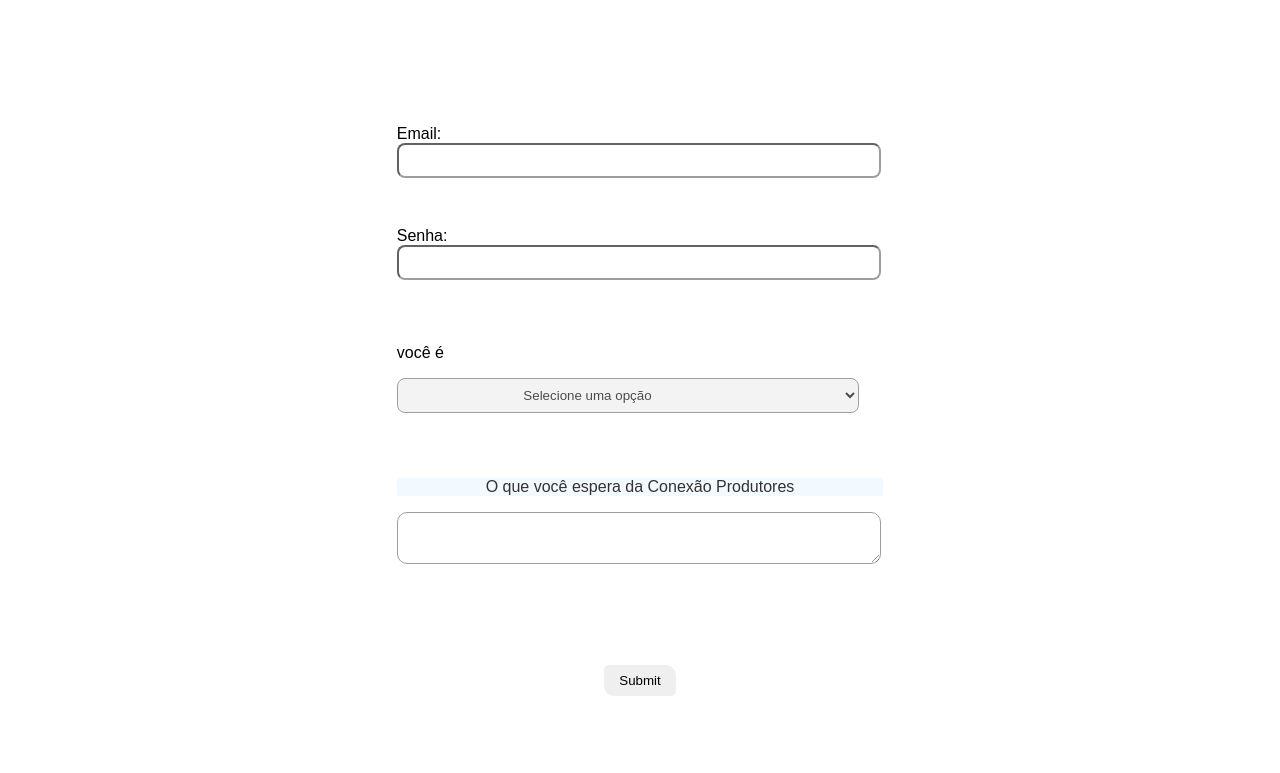
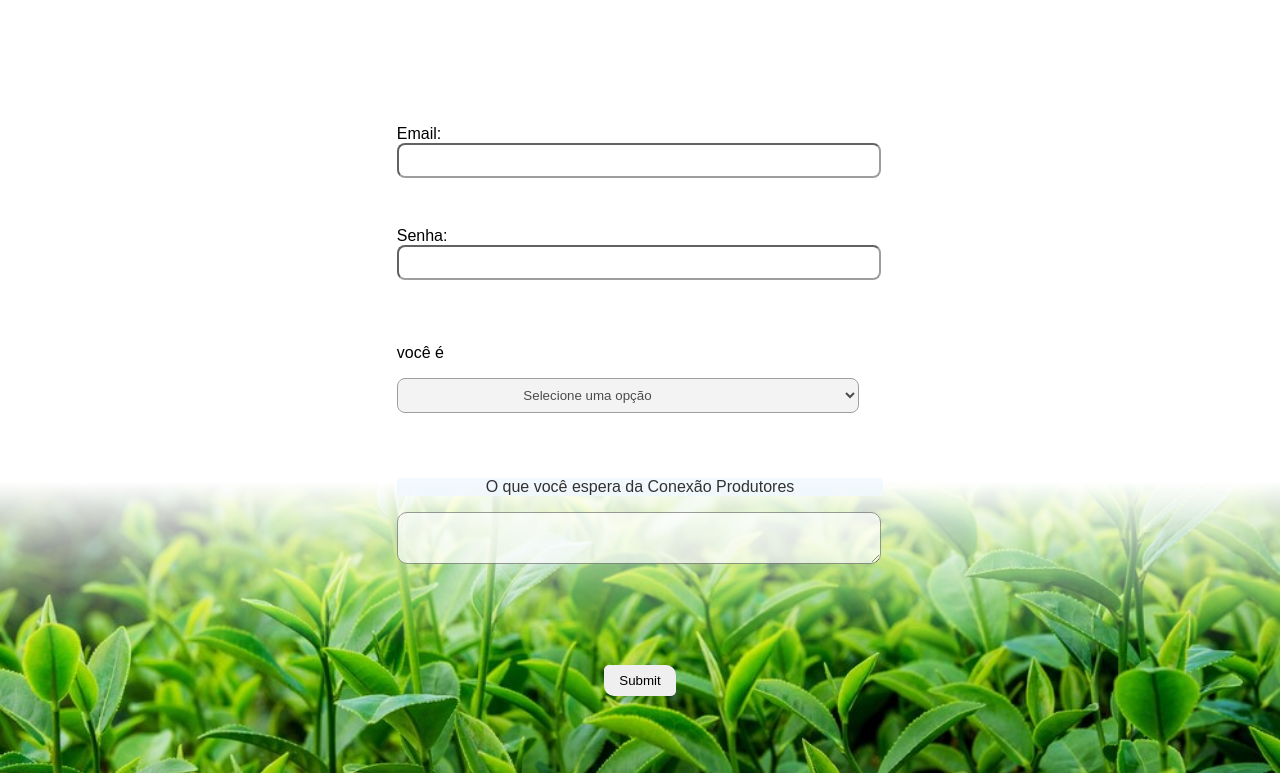
Before and after one commit to zMiguel151z/projectSebrae.github.io, a plain HTML site: page áreas/login.html in a window 1280 px wide. Shown: the part 60-833 px from the top of the page. Drawn offline with Linux system fonts and the light colour scheme.

Commit message:
Update Login.css

```diff
--- a/áreas/Estilos/Login.css
+++ b/áreas/Estilos/Login.css
@@ -10,7 +10,7 @@
         }
 
        #fundo{
-     background-image:linear-gradient(to top,transparent 15%, white 35%), url('./imagens/banner.jpg');
+     background-image:linear-gradient(to top,transparent 15%, white 35%), url('banner.jpg');
      background-repeat: no-repeat;
      background-size: 100%;
      background-position: 50%;
```
